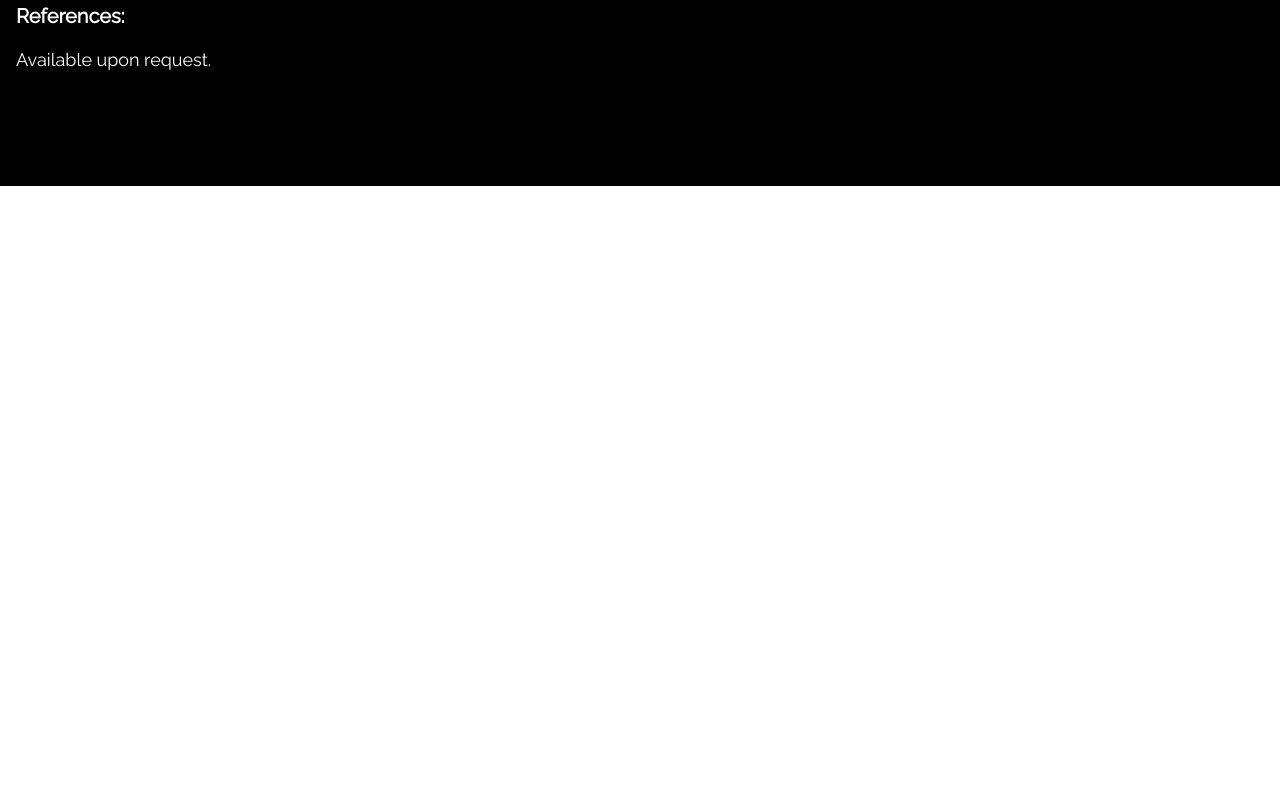
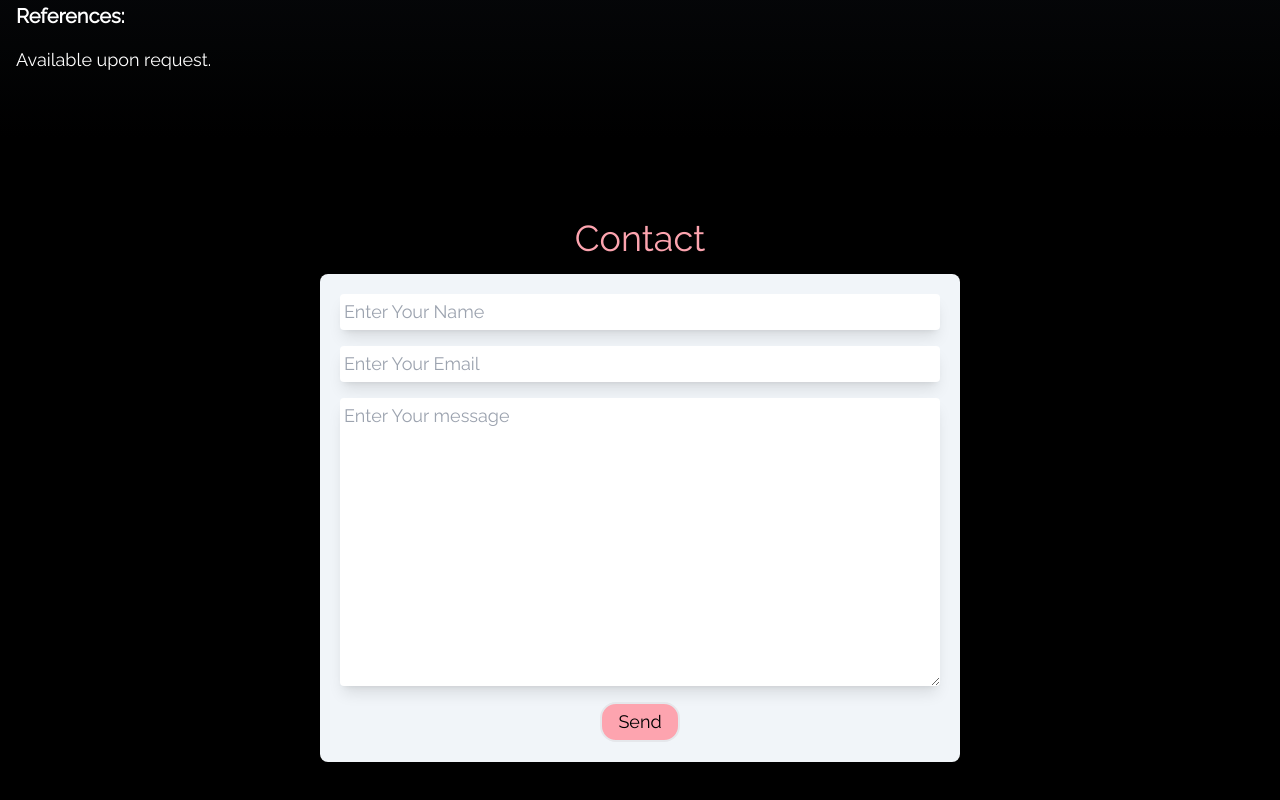
Before and after one commit to BrianPizz/react-portfolio, a React (Vite) app: page / in a window 1280 px wide. Shown: the part 5206-6006 px from the top of the page. Before the commit the page ends 5392 px from the top, so only its background shows below. Built offline with nearby package versions, Linux system fonts and the light colour scheme.

Commit message:
added contact form

```diff
--- a/src/components/Contact.jsx
+++ b/src/components/Contact.jsx
@@ -2,8 +2,14 @@ import React from 'react'
 
 function Contact() {
   return (
-    <div name="contact" className='w-full h-screen bg-black'>
-        Contact
+    <div name="contact" className='w-full h-screen bg-black flex flex-col items-center pt-20'>
+        <p className='text-4xl text-rose-300 mb-4'>Contact</p>
+        <form action="" className='flex flex-col rounded-lg w-6/12 p-5 bg-slate-100'>
+            <input  required className='rounded p-1 shadow-lg' type="text" placeholder='Enter Your Name' name='name' />
+            <input required className='my-4 p-1 rounded shadow-lg' type="email" placeholder='Enter Your Email' name='email'/>
+            <textarea required className='p-1 rounded shadow-lg' placeholder='Enter Your message' name="message" rows="10"></textarea>
+            <button type='submit' className='border-2 mx-auto mt-4 px-4 py-1 rounded-2xl bg-rose-300 hover:bg-rose-500 hover:text-white'>Send</button>
+        </form>
     </div>
   )
 }
--- a/src/components/Resume.jsx
+++ b/src/components/Resume.jsx
@@ -2,7 +2,7 @@ import React from 'react';
 
 function Resume() {
   return (
-    <div className='w-full h-screen bg-gradient-to-t from-black to-slate-700'>
+    <div className='w-full bg-gradient-to-t from-black to-slate-700'>
         <p className='text-xl text-rose-300 text-center pt-6'>Resume</p>
       <div className='container mx-auto py-10 px-4'>
         <p className='text-white mb-4'>Download <span className='text-rose-300'><a href="https://drive.google.com/file/d/14IaavanMSDmXGpOGmR8vp50Ebm1ZZdXE/view?usp=drive_link" target='blank'>resume</a></span></p>
```
